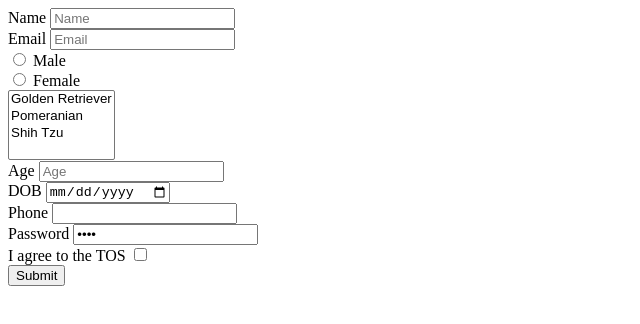
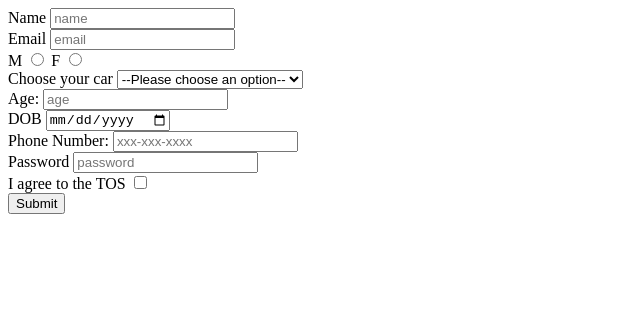
Before and after one commit to acciojob/signup-form-car-ujalakumar, a website: page main.html in a window 1280 px wide. Shown: the whole page, without its empty margins (0-640 px from the left). Drawn offline with Linux system fonts and the light colour scheme.

Commit message:
created a submission

```diff
--- a/main.html
+++ b/main.html
@@ -3,44 +3,91 @@
 <html>
 
 <head>
-	<link rel="stylesheet" href="styles.css">
+
+<link rel="stylesheet" href="styles.css">
 </head>
 
 <body>
-	<form method="post" action="">
-		<label id="name" for="name">Name</label>
-		<input type="text" placeholder="Name" id="name" required><br>
-		<label id="email" for="email">Email</label>
-		<input type="email" placeholder="Email" id="email" required><br>
-		<input type="radio" value="male" name="gender" id="gender_m" required>
-		<label for="male">Male</label><br>
-		<input type="radio" value="female" name="gender" id="gender_f" required>
-		<label for="female">Female</label><br>
-		<label for="multiSelect"></label>
 
-		<select name="multiSelect" id="multiSelect"  paceholder="--Please choose an option--" multiple>
-			<option value="Golden">Golden Retriever</option>
-			<option value="Pomeranian">Pomeranian</option>
-			<option value="Shih">Shih Tzu</option>
-		</select><br>
+<!-- the entire body must be written by student -->
 
-		<label for="age">Age</label>
-		<input type="number" placeholder="Age" id="age" required><br>
-		<label for="dob" >DOB</label>
-		<input type="date" id="dob" name="dob" required><br>
-	   <label for="phone">Phone</label>
-		<input type="Tel" id="tel" name="phone" paceholder="xxx-xxx-xxxx" ><br>
-		<label for="Password">Password</label>
-		<input type="Password" id="Password" value="pass" name="pass" paceholder="Password" required><br>
-		<label for="tos">I agree to the TOS</label>
-		<input type="checkbox" id="tos" name="tos" value="tos" required>
-		<br>
-		<button input type="submit" value="submit">Submit</button>
-    	</form>
-	<!-- the entire body must be written by student -->
-	<script type="text/javascript" src="./script.js">
-	</script>
+<form id="my-form" method="post">
 
+            <label for="name">Name</label>
+
+            <input type="text" id="name" placeholder='name' required>
+
+            <br>
+
+            <label for="email">Email</label>
+
+            <input type="email" id="email" placeholder='email' required>
+
+            <br>
+
+            <label for="gender_m">M</label>
+
+            <input type="radio" id="gender_m" name="gender" required>
+
+            <label for="gender">F</label>
+
+            <input type="radio" id="gender_f" name="gender" required>
+
+            <br>
+
+            <label for="cars">Choose your car</label>
+
+            <select name="cars" id="cars" required>
+
+        <option value="">--Please choose an option--</option>
+
+                    <option>BMW</option>
+
+                    <option>Audi</option>
+
+                    <option>Mercedes</option>
+
+            </select>
+
+            <br>
+
+            <label for="age">Age:</label>
+
+            <input type="number" id="age" min="0" placeholder="age" required>
+
+            <br>
+
+            <label for="dob">DOB</label>
+
+            <input type="date" id="dob" required>
+
+            <br>
+
+    <label for='tel'>Phone Number:</label>
+
+    <input type='tel' id='tel' placeholder='xxx-xxx-xxxx'>
+
+    <br>
+
+            <label for="password">Password</label>
+
+            <input type="password" id="password" placeholder="password" required>
+
+            <br>
+
+    <label for='tos'>I agree to the TOS</label>
+
+    <input type='checkbox' id='tos' required>
+
+    <br>
+
+            <button type="submit">Submit</button>
+
+    </form>
+
+<script type="text/javascript" src="./script.js">
+
+</script>
 </body>
 
 </html>
```
